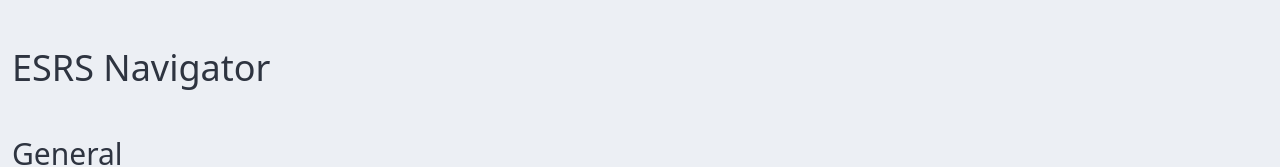
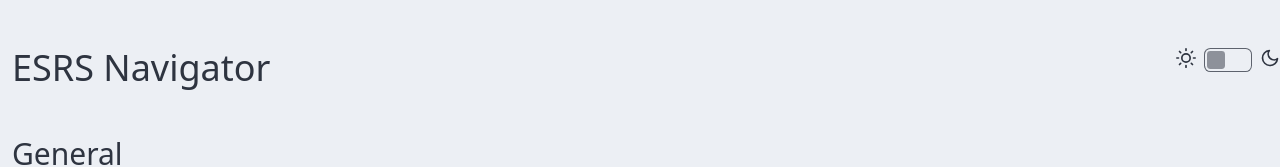
Before and after one commit to toby-palau/esrs-navigator, a SvelteKit app: page / in a window 1280 px wide. Shown: the top 167 px of the page. Built offline with nearby package versions, Linux system fonts and the light colour scheme.

Commit message:
change color scheme and add dark theme

```diff
--- a/src/routes/+layout.svelte
+++ b/src/routes/+layout.svelte
@@ -2,6 +2,34 @@
 	import '../app.css';
 </script>
 
-<div class="container mx-auto my-12 px-3">
+<div class="relative container mx-auto my-12 px-3">
+	<label class="absolute top-0 right-0 flex cursor-pointer gap-2">
+		<svg
+			xmlns="http://www.w3.org/2000/svg"
+			width="20"
+			height="20"
+			viewBox="0 0 24 24"
+			fill="none"
+			stroke="currentColor"
+			stroke-width="2"
+			stroke-linecap="round"
+			stroke-linejoin="round"
+			><circle cx="12" cy="12" r="5" /><path
+				d="M12 1v2M12 21v2M4.2 4.2l1.4 1.4M18.4 18.4l1.4 1.4M1 12h2M21 12h2M4.2 19.8l1.4-1.4M18.4 5.6l1.4-1.4"
+			/></svg
+		>
+		<input type="checkbox" value="dark" class="toggle theme-controller" />
+		<svg
+			xmlns="http://www.w3.org/2000/svg"
+			width="20"
+			height="20"
+			viewBox="0 0 24 24"
+			fill="none"
+			stroke="currentColor"
+			stroke-width="2"
+			stroke-linecap="round"
+			stroke-linejoin="round"><path d="M21 12.79A9 9 0 1 1 11.21 3 7 7 0 0 0 21 12.79z"></path></svg
+		>
+	</label>
 	<slot />
 </div>
--- a/src/routes/documents/[slug]/+page.svelte
+++ b/src/routes/documents/[slug]/+page.svelte
@@ -43,7 +43,7 @@
 		<div class="relative w-1/2">
 			<div class="absolute pointer-events-none h-full flex items-center justify-center p-5">
 				<svg
-					class="w-4 h-4 text-secondary"
+					class="w-4 h-4 text-primary"
 					aria-hidden="true"
 					xmlns="http://www.w3.org/2000/svg"
 					fill="none"
@@ -61,7 +61,7 @@
 			<input
 				type="search"
 				id="default-search"
-				class="w-full input input-bordered input-secondary pl-12 placeholder:text-secondary"
+				class="w-full input input-bordered input-primary pl-12 placeholder:text-primary"
 				placeholder="Search..."
 				required
 				bind:value={searchQuery}
--- a/src/routes/documents/[slug]/Paragraph.svelte
+++ b/src/routes/documents/[slug]/Paragraph.svelte
@@ -11,7 +11,7 @@
 	// };
 </script>
 
-<div class="collapse collapse-plus hover:bg-accent border border-primary bg-base-300 my-2">
+<div class="collapse collapse-plus border border-primary bg-base-200 hover:bg-base-300 my-2">
 	<input type="checkbox" checked={expanded} />
 	<div class="collapse-title text-md flex flex-row justify-between items-center">
 		<div class="flex-3">
--- a/tailwind.config.cjs
+++ b/tailwind.config.cjs
@@ -2,7 +2,7 @@
 export default {
 	content: ['./src/**/*.{html,js,ts,svelte}'],
 	daisyui: {
-		themes: ['light', 'dark', 'nord', 'bumblebee', 'cyberpunk', 'lofi']
+		themes: ['light', 'dark', 'nord', 'dark']
 	},
 	theme: {
 		extend: {
```
